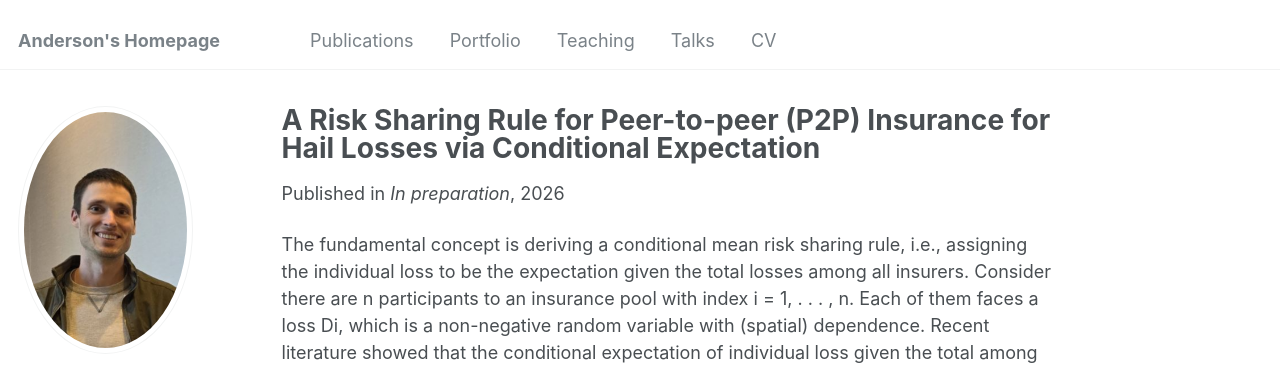
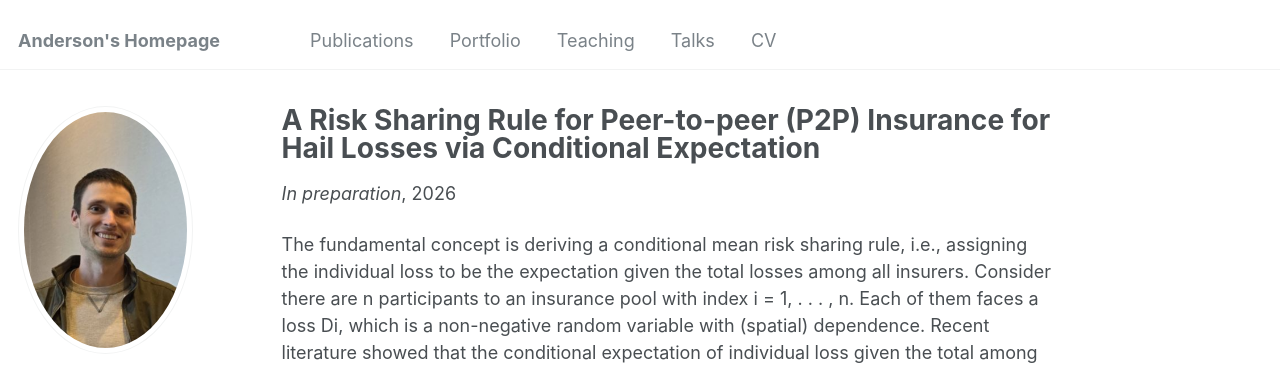
Before and after one commit to abussing/abussing.github.io, a Jekyll site: the page built from _publications/p2p-insurance.md, in a window 1280 px wide and 1365 px high. Shown: the top 365 px of the window. Built offline with Jekyll 4.4.1, drawn with Linux system fonts in a browser that asks for light colours.

Commit message:
Update single.html

```diff
--- a/_layouts/single.html
+++ b/_layouts/single.html
@@ -47,9 +47,14 @@ layout: default
 {% elsif page.venue and page.date %}
   {% if page.venue contains "(accepted)" %}
     <p>Accepted by <i>{{ page.venue | replace: " (accepted)", "" }}</i>, {{ page.date | date: "%Y" }}</p>
+  {% elsif page.venue == "In preparation" %}
+    <p><i>In preparation</i>, {{ page.date | date: "%Y" }}</p>
+  {% elsif page.venue == "Under review" %}
+    <p><i>Under review</i>, {{ page.date | date: "%Y" }}</p>
   {% else %}
     <p>Published in <i>{{ page.venue }}</i>, {{ page.date | date: "%Y" }}</p>
   {% endif %}
+
         {% elsif page.date %}
           <p class="page__date"><strong><i class="fa fa-fw fa-calendar" aria-hidden="true"></i> {{ site.data.ui-text[site.locale].date_label | default: "Published:" }}</strong> <time datetime="{{ page.date | date_to_xmlschema }}">{{ page.date | default: "1900-01-01" | date: "%B %d, %Y" }}</time></p>
         {% endif %}
```
Lines whose indentation alone changed are shown as unchanged.
